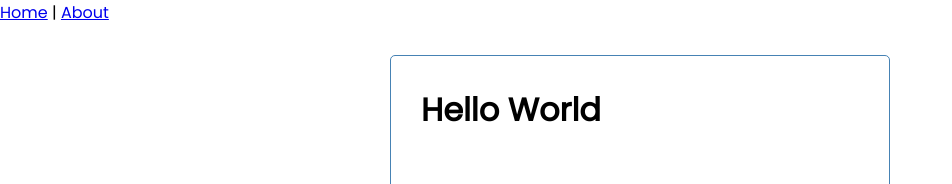
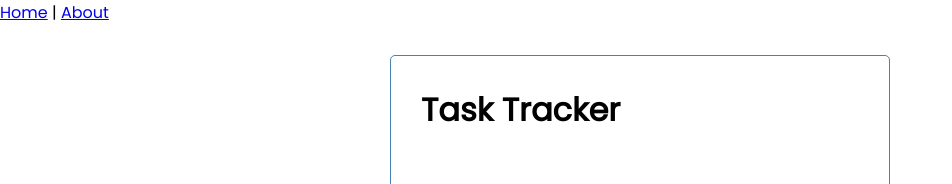
Before and after one commit to samgrat/vue-demo, a Vue app: page / in a window 1280 px wide. Shown: the top 184 px of the page, without its empty margins (0-952 px from the left). Built offline with nearby package versions, Linux system fonts and the light colour scheme.

Commit message:
[0.3.0] Add Header, mod HomeView

```diff
--- /dev/null
+++ b/src/components/Header.vue
@@ -0,0 +1,21 @@
+<template>
+    <header>
+        <h1>Task Tracker</h1>
+    </header>
+</template>
+
+<script>
+
+export default {
+        name: 'Header'
+    }
+</script>
+
+<style>
+    header {
+        display: flex;
+        justify-content: space-between;
+        align-items: center;
+        margin-bottom: 20px;
+    }
+</style>
--- a/src/views/HomeView.vue
+++ b/src/views/HomeView.vue
@@ -1,15 +1,17 @@
 <template>
   <div class="container">
-    <h1>Hello World</h1>
+    <Header />
   </div>
 </template>
 
 <script lang="ts">
 import { defineComponent } from 'vue'
+import Header from '../components/Header.vue'
 
 export default defineComponent({
   name: 'HomeView',
   components: {
+    Header
   }
 })
 </script>
```
